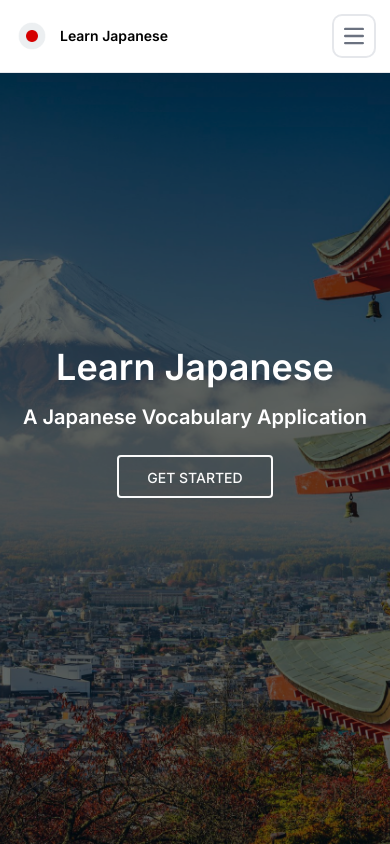
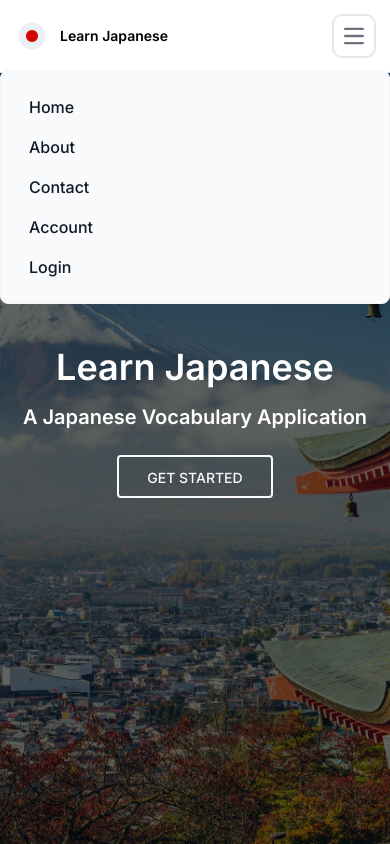
Before and after one commit to bquek00/learnJapanese, a Next.js app: page / in a window 390 px wide. Both pictures are taken after a click on the button "Open main menu". Shown: the top 844 px of the page. Built offline with nearby package versions, Linux system fonts and the light colour scheme.

Commit message:
Made changes to mobile view

```diff
--- a/app/page.js
+++ b/app/page.js
@@ -1,5 +1,5 @@
 "use client";
-import Navbar from '@/components/NavBar'
+import NavBar from '@/components/NavBar'
 import BigCard from '@/components/BigCard'
 import DefaultCard from '@/components/DefaultCard'
 import BasicCard from '@/components/BasicCard'
@@ -9,10 +9,15 @@ import { createContext, useContext} from 'react';
 
 export default function Home() {
 
+  const { activeLink, setActiveLink } = useContext(AppContext);
+  useEffect(() => {
+    setActiveLink("home");
+  }, []);
+
   return (
 
     <div className='overflow-hidden'>
-      <Navbar />
+      <NavBar />
       <BigCard/>
       <DefaultCard id='about'>
         <BasicCard
--- a/app/register/page.jsx
+++ b/app/register/page.jsx
@@ -12,9 +12,11 @@ export default function Home() {
   }, []);
 
     return (
+      <div>
+      <Navbar />
       <div className="h-screen bg-center bg-cover bg-[url('/images/fuji.jpeg')]">
-        <Navbar />
         <Register/>
+      </div>
       </div>
     )
   }
--- a/app/register/register-form.jsx
+++ b/app/register/register-form.jsx
@@ -28,7 +28,7 @@ export default function Register() {
                     console.log("error: ", error.message);
                 } else {
                     await new Promise(resolve => router.push('/account', undefined, { shallow: true }, resolve))
-                    //router.push("/account");
+                    router.push("/account");
                 }
             } catch (error) {
                 console.log("Register error: ", error.message);
@@ -39,7 +39,7 @@ export default function Register() {
     }
 
     return(
-        <section className="bg-fixed bg-black/[.6]">
+        <section className="bg-fixed bg-black/[.6] pt-10">
             <div className="h-screen flex flex-col items-center justify-center px-6 py-8 mx-auto md:h-screen lg:py-0">
                 <div className="w-full bg-white rounded-lg shadow dark:border md:mt-0 sm:max-w-md xl:p-0 dark:bg-gray-800 dark:border-gray-700">
                     <div className="p-6 space-y-4 md:space-y-6 sm:p-8">
--- a/components/NavBar.jsx
+++ b/components/NavBar.jsx
@@ -9,10 +9,15 @@ import { createContext, useContext} from 'react';
 export default function NavBar() {
     const pathname = usePathname();
     const { activeLink, setActiveLink } = useContext(AppContext);
+    const [mobNav, setMobNav] = useState(false);
 
     const handleLinkClick = (link) => {
         setActiveLink(link);
     };
+
+    const toggleMobNav = () => {
+        mobNav ? setMobNav(false): setMobNav(true);
+    }
 
   useEffect(() => {
     const handleScroll = () => {
@@ -52,7 +57,10 @@ export default function NavBar() {
                         <div className="self-center text-sm sm:text-2xl font-semibold whitespace-nowrap dark:text-white">Learn Japanese</div>
                     </Link>
 
-                    <div className="items-center justify-between hidden w-full md:flex md:w-auto md:order-1" id="navbar-sticky">
+                    <div className={`items-center justify-between absolute inset-y-3/4 inset-x-0
+                    md:static ${mobNav ? 'block' : 'hidden'}
+                    w-full md:flex md:w-auto md:order-1`}
+                     id="navbar-sticky">
                         <ul className="flex flex-col p-4 md:p-0 mt-4 font-medium border border-gray-100 rounded-lg bg-gray-50 md:flex-row md:space-x-8 md:mt-0 md:border-0 md:bg-white dark:bg-gray-800 md:dark:bg-gray-900 dark:border-gray-700">
                             <li>
                                 <Link href="/#"
@@ -94,6 +102,13 @@ export default function NavBar() {
                                 }
                                 >Account</Link>
                             </li>
+                            <li>
+                                <Link href="/login"
+                                //onClick={() => handleLinkClick("account")}
+                                className={
+                                    `block md:hidden  py-2 pl-3 pr-4 text-gray-900 rounded hover:bg-gray-100 md:hover:bg-transparent`}
+                                >Login</Link>
+                            </li>
                         </ul>
                     </div>
                 </div>
@@ -106,7 +121,9 @@ export default function NavBar() {
                     </Link>
                     <button data-collapse-toggle="navbar-sticky" type="button"
                     className="inline-flex items-center p-2 w-10 h-10 justify-center text-sm text-gray-500 rounded-lg md:hidden hover:bg-gray-100 focus:outline-none focus:ring-2 focus:ring-gray-200 dark:text-gray-400 dark:hover:bg-gray-700 dark:focus:ring-gray-600"
-                    aria-controls="navbar-sticky" aria-expanded="false">
+                    aria-controls="navbar-sticky" aria-expanded="false"
+                    onClick={() => toggleMobNav()}
+                    >
                         <span className="sr-only">Open main menu</span>
                         <svg className="w-5 h-5" aria-hidden="true" xmlns="http://www.w3.org/2000/svg" fill="none" viewBox="0 0 17 14">
                             <path stroke="currentColor" strokeLinecap="round" strokeLinejoin="round" strokeWidth="2" d="M1 1h15M1 7h15M1 13h15"/>
```
